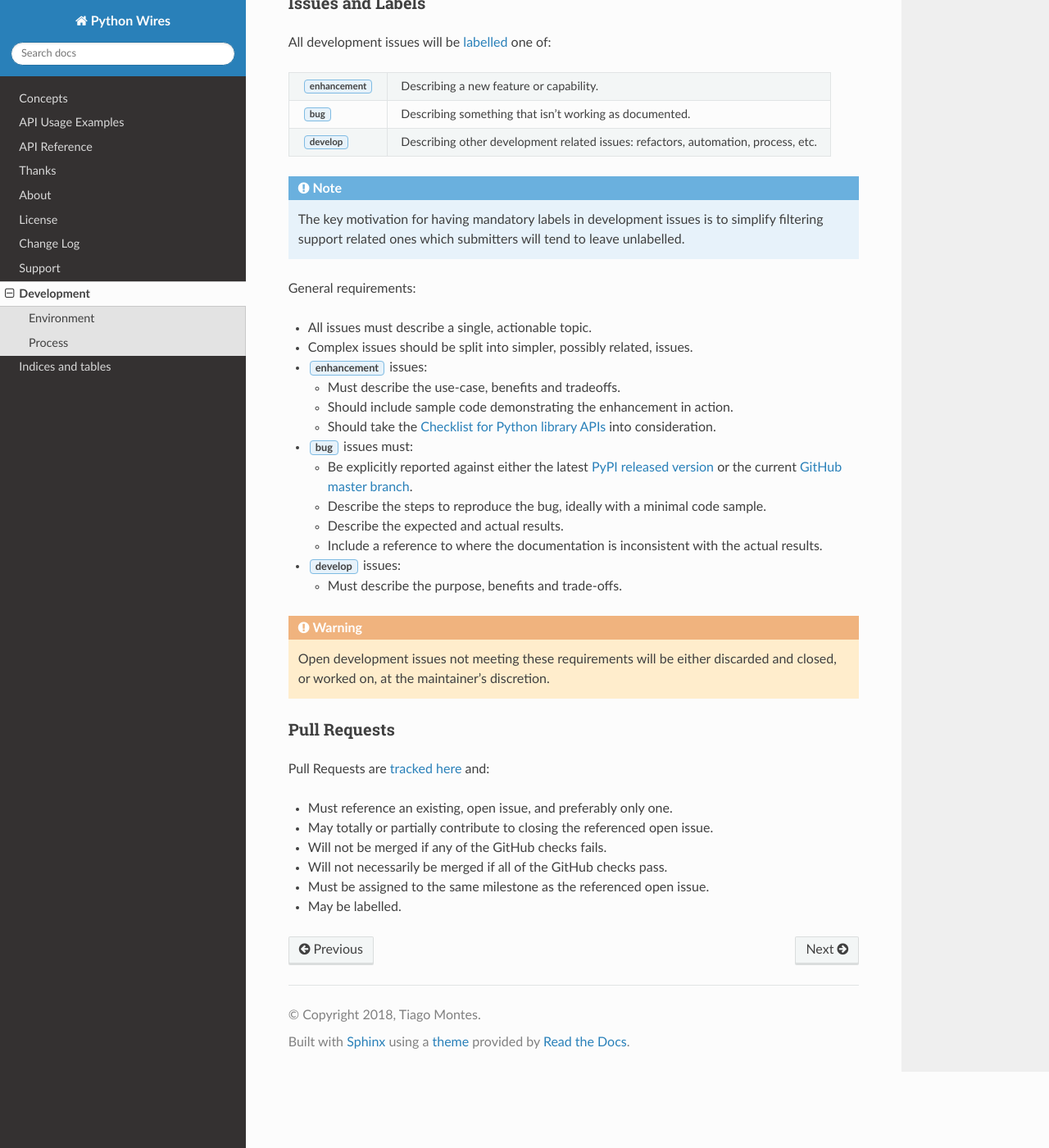
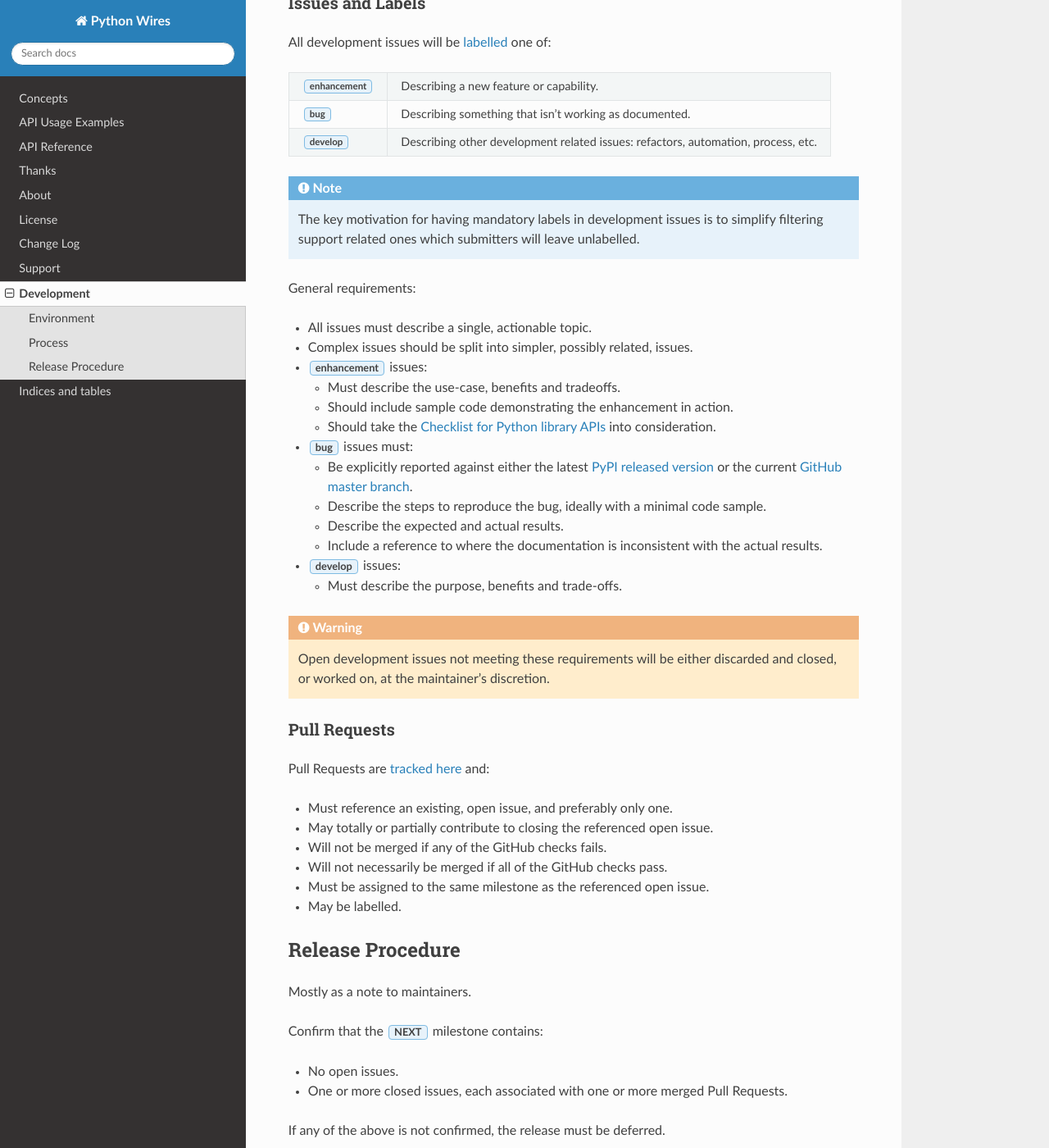
Before and after one commit to tmontes/python-wires, a Sphinx documentation site: the page built from docs/source/development.rst, in a window 1280 px wide and 1400 px high, scrolled down 1757 px. Shown: the whole window at 82% size. Built offline with Sphinx 7.4.7 and the Read the Docs theme 2.0.0, drawn with Linux system fonts in a browser that asks for light colours; some of the changed text lies outside the part shown.

Commit message:
Initial progress in documenting the release procedure.

```diff
--- a/docs/source/development.rst
+++ b/docs/source/development.rst
@@ -101,7 +101,7 @@ All development issues will be `labelled <https://github.com/tmontes/python-wire
 
 
 .. note::
-    The key motivation for having mandatory labels in development issues is to simplify filtering support related ones which submitters will tend to leave unlabelled.
+    The key motivation for having mandatory labels in development issues is to simplify filtering support related ones which submitters will leave unlabelled.
 
 
 General requirements:
@@ -150,3 +150,19 @@ Pull Requests are `tracked here <https://github.com/tmontes/python-wires/pulls>`
 * Will not necessarily be merged if all of the GitHub checks pass.
 * Must be assigned to the same milestone as the referenced open issue.
 * May be labelled.
+
+
+
+
+Release Procedure
+-----------------
+
+Mostly as a note to maintainers.
+
+Confirm that the :guilabel:`NEXT` milestone contains:
+
+- No open issues.
+- One or more closed issues, each associated with one or more merged Pull Requests.
+
+
+If any of the above is not confirmed, the release must be deferred.
```
Also changed, not shown: other parts of docs/source/development.rst (+1 -1 lines).
